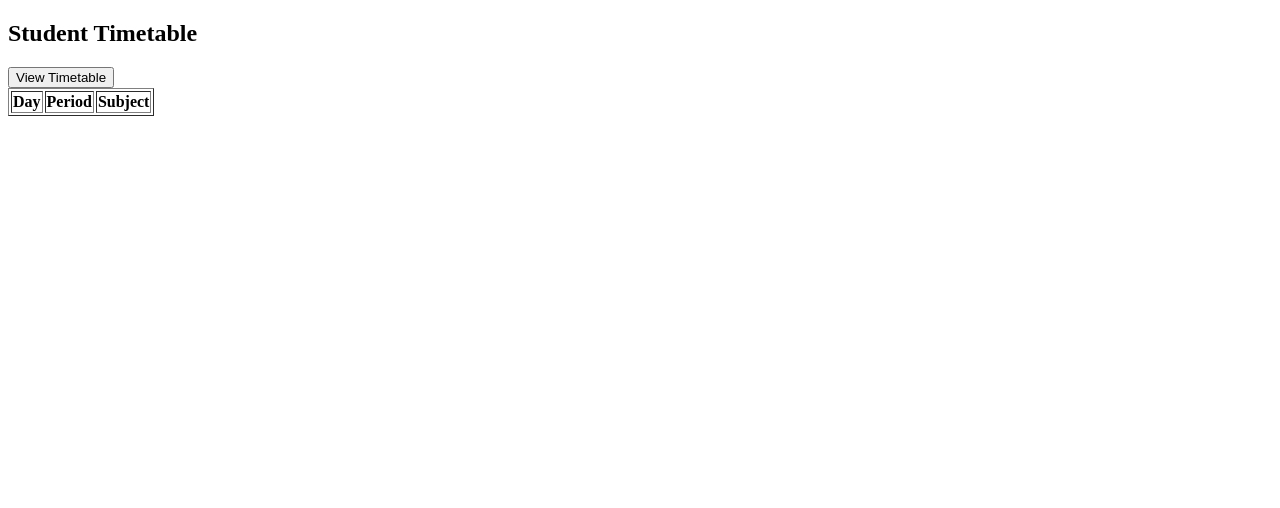
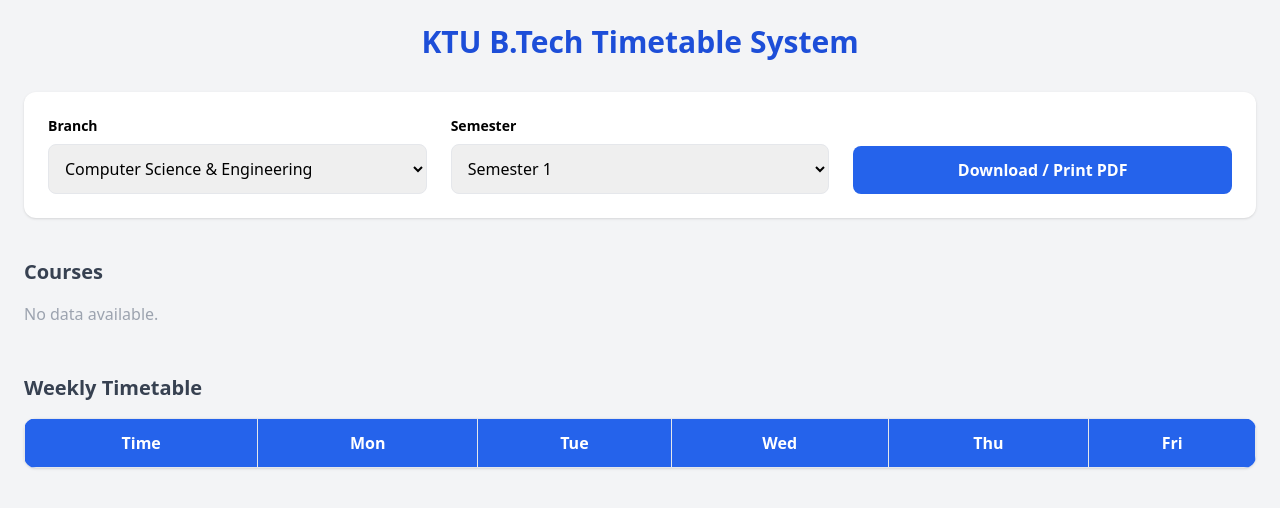
Before and after one commit to Kingacel/mini, a website: page public/student.html in a window 1280 px wide. Drawn offline with nearby package versions, Linux system fonts and the light colour scheme.

Commit message:
student added

```diff
--- a/public/student.html
+++ b/public/student.html
@@ -1,40 +1,189 @@
 <!DOCTYPE html>
-<html>
+<html lang="en">
 <head>
-  <title>Student View</title>
+<meta charset="UTF-8">
+<meta name="viewport" content="width=device-width, initial-scale=1.0">
+<title>KTU Timetable System</title>
+
+<script src="https://cdn.tailwindcss.com"></script>
+
+<style>
+  @media print {
+    button, select { display: none !important; }
+    body { background: white; }
+  }
+</style>
+
+<script>
+
+  // COURSE DATA (Sample)
+const data = {
+  CSE: {
+    3: [
+      { code: "CST201", name: "Data Structures" },
+      { code: "CST203", name: "Logic System Design" },
+      { code: "CST205", name: "OOP" }
+    ],
+    4: [
+      { code: "CST204", name: "Operating Systems" },
+      { code: "CST206", name: "DBMS" }
+    ]
+  },
+  ECE: {
+    3: [
+      { code: "ECT201", name: "Network Theory" },
+      { code: "ECT203", name: "Analog Circuits" }
+    ]
+  }
+};
+
+
+  // LOAD COURSES
+
+function loadCourses() {
+  const branch = document.getElementById("branch").value;
+  const semester = document.getElementById("semester").value;
+  const container = document.getElementById("courseList");
+  container.innerHTML = "";
+
+  if (data[branch] && data[branch][semester]) {
+    data[branch][semester].forEach(course => {
+      container.innerHTML += `
+        <div class="bg-blue-50 border-l-4 border-blue-500 p-4 rounded-lg shadow-sm">
+          <h3 class="font-bold text-blue-700">${course.code}</h3>
+          <p>${course.name}</p>
+        </div>
+      `;
+    });
+  } else {
+    container.innerHTML = `<p class="text-gray-400">No data available.</p>`;
+  }
+
+  generateTimetable();
+}
+
+
+   //GENERATE SIMPLE TIMETABLE
+
+function generateTimetable() {
+  const branch = document.getElementById("branch").value;
+  const semester = document.getElementById("semester").value;
+  const table = document.getElementById("timetableBody");
+  table.innerHTML = "";
+
+  const times = ["8:00 - 9:30", "9:30 - 11:00", "11:15 - 12:45"];
+  const days = ["Mon", "Tue", "Wed", "Thu", "Fri"];
+
+  if (!data[branch] || !data[branch][semester]) return;
+
+  const subjects = data[branch][semester];
+
+  times.forEach((time, tIndex) => {
+    let row = `<tr class="text-center">
+      <td class="border p-3 font-semibold bg-gray-50">${time}</td>`;
+
+    days.forEach((day, dIndex) => {
+      const subject = subjects[(tIndex + dIndex) % subjects.length];
+      row += `<td class="border p-3 hover:bg-blue-50 transition">
+                <div class="font-semibold text-blue-600">${subject.code}</div>
+                <div class="text-sm text-gray-600">${subject.name}</div>
+              </td>`;
+    });
+
+    row += "</tr>";
+    table.innerHTML += row;
+  });
+}
+
+//  DOWNLOAD PDF
+
+function downloadPDF() {
+  window.print();
+}
+</script>
 </head>
-<body>
-  <h2>Student Timetable</h2>
 
-  <button onclick="load()">View Timetable</button>
+<body class="bg-gray-100 min-h-screen">
 
-  <table border="1" id="table">
-    <tr>
-      <th>Day</th>
-      <th>Period</th>
-      <th>Subject</th>
-    </tr>
-  </table>
+<div class="max-w-7xl mx-auto p-6">
 
-  <script>
-    async function load() {
-      const res = await fetch("/view");
-      const data = await res.json();
+<h1 class="text-3xl font-bold mb-8 text-center text-blue-700">
+KTU B.Tech Timetable System
+</h1>
 
-      const table = document.getElementById("table");
+<!-- FILTER SECTION -->
+<div class="grid md:grid-cols-3 gap-6 mb-10 bg-white p-6 rounded-xl shadow">
 
-      data.forEach(row => {
-        const tr = document.createElement("tr");
+<div>
+<label class="block text-sm font-semibold mb-2">Branch</label>
+<select id="branch" onchange="loadCourses()"
+class="w-full p-3 border rounded-lg focus:ring-2 focus:ring-blue-500">
+<option value="CSE">Computer Science & Engineering</option>
+<option value="ECE">Electronics & Communication</option>
+<option value="EEE">Electrical & Electronics</option>
+<option value="ME">Mechanical Engineering</option>
+<option value="CE">Civil Engineering</option>
+<option value="IT">Information Technology</option>
+</select>
+</div>
 
-        tr.innerHTML = `
-          <td>${row.day}</td>
-          <td>${row.period}</td>
-          <td>${row.subject}</td>
-        `;
+<div>
+<label class="block text-sm font-semibold mb-2">Semester</label>
+<select id="semester" onchange="loadCourses()"
+class="w-full p-3 border rounded-lg focus:ring-2 focus:ring-blue-500">
+<option value="1">Semester 1</option>
+<option value="2">Semester 2</option>
+<option value="3">Semester 3</option>
+<option value="4">Semester 4</option>
+<option value="5">Semester 5</option>
+<option value="6">Semester 6</option>
+<option value="7">Semester 7</option>
+<option value="8">Semester 8</option>
+</select>
+</div>
 
-        table.appendChild(tr);
-      });
-    }
-  </script>
+<div class="flex items-end">
+<button onclick="downloadPDF()"
+class="w-full bg-blue-600 text-white py-3 rounded-lg hover:bg-blue-700 transition font-semibold">
+Download / Print PDF
+</button>
+</div>
+
+</div>
+
+<!-- COURSE LIST -->
+<h2 class="text-xl font-bold mb-4 text-gray-700">Courses</h2>
+
+<div id="courseList" class="grid md:grid-cols-2 gap-4 mb-12">
+<p class="text-gray-400">Select branch & semester.</p>
+</div>
+
+<!-- TIMETABLE -->
+<h2 class="text-xl font-bold mb-4 text-gray-700">Weekly Timetable</h2>
+
+<div class="overflow-x-auto bg-white rounded-xl shadow">
+<table class="min-w-full border-collapse">
+<thead class="bg-blue-600 text-white">
+<tr>
+<th class="p-3 border">Time</th>
+<th class="p-3 border">Mon</th>
+<th class="p-3 border">Tue</th>
+<th class="p-3 border">Wed</th>
+<th class="p-3 border">Thu</th>
+<th class="p-3 border">Fri</th>
+</tr>
+</thead>
+
+<tbody id="timetableBody">
+</tbody>
+</table>
+</div>
+
+</div>
+
+<script>
+loadCourses();
+</script>
+
 </body>
 </html>
```
